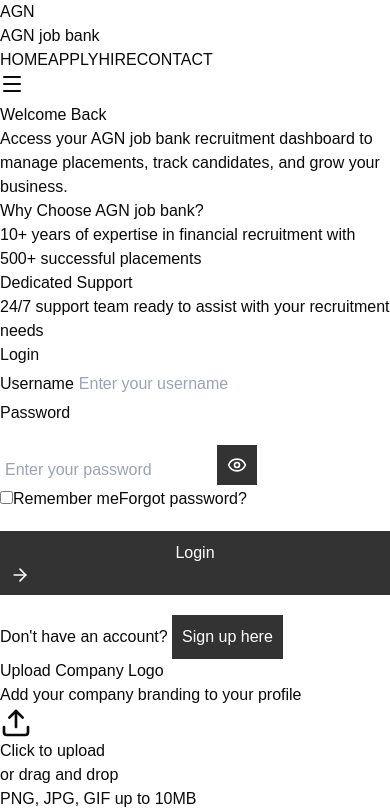
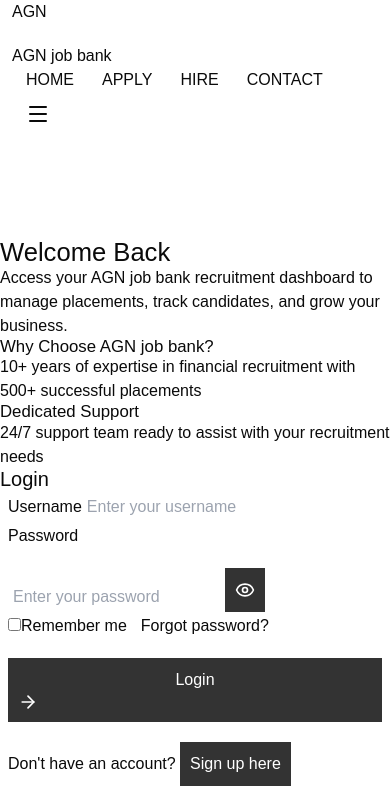
Before and after one commit to Raja-Ayyaz/agn-frontend, a React (Vite) app: page /login in a window 390 px wide. Shown: the top 809 px of the page. Built offline with nearby package versions, Linux system fonts and the light colour scheme.

Commit message:
responsive: mobile nav overlay and responsive container/utilities

```diff
--- a/src/index.css
+++ b/src/index.css
@@ -34,3 +34,94 @@ form button {
 form button:hover {
   background-color: #555;
 }
+
+/* Mobile / responsive improvements */
+html, body {
+  -webkit-text-size-adjust: 100%; /* prevent iOS font autosizing */
+}
+
+/* Make images and media scale within their containers */
+img, picture, video {
+  max-width: 100%;
+  height: auto;
+  display: block;
+}
+
+/* Prevent horizontal scroll caused by long fixed-width elements */
+* {
+  box-sizing: border-box;
+}
+body {
+  overflow-x: hidden;
+}
+
+/* Fluid typography for small screens */
+h1, h2, h3, h4, h5 {
+  line-height: 1.05;
+}
+
+@media (max-width: 640px) {
+  h1 { font-size: 1.6rem; }
+  h2 { font-size: 1.25rem; }
+  h3 { font-size: 1.05rem; }
+
+  /* Larger touch targets */
+  button, a[class], .card-btn {
+    min-height: 44px;
+    padding-left: 14px;
+    padding-right: 14px;
+    font-size: 16px;
+  }
+
+  /* Navigation spacing adjustments */
+  nav .max-w-7xl { padding-left: 12px; padding-right: 12px; }
+
+  /* Make forms use full width on mobile */
+  form { max-width: 100%; padding-left: 8px; padding-right: 8px; }
+  .w-12.h-12 { width: 44px; height: 44px; }
+
+  /* Reduce heavy shadows on mobile for performance */
+  .shadow-xl, .shadow-2xl { box-shadow: none !important; }
+}
+
+/* Make sure fixed nav doesn't cover content on smaller screens */
+.fixed { position: sticky; top: 0; z-index: 60; }
+
+/* Small utility to vertically center hero text on mobile */
+@media (max-width: 480px) {
+  .pt-32 { padding-top: 6rem; }
+  .pb-20 { padding-bottom: 3rem; }
+}
+
+/* Mobile full-screen nav overlay (toggle by adding .mobile-nav-open to body) */
+.mobile-nav-overlay {
+  position: fixed;
+  inset: 0;
+  background: rgba(0,0,0,0.6);
+  z-index: 70;
+  display: none;
+  align-items: center;
+  justify-content: center;
+}
+.mobile-nav-overlay .menu {
+  background: white;
+  width: 90%;
+  max-width: 420px;
+  border-radius: 12px;
+  padding: 20px;
+}
+.mobile-nav-open .mobile-nav-overlay { display: flex; }
+
+/* Responsive container widths */
+@media (min-width: 640px) {
+  .container { max-width: 640px; margin: 0 auto; }
+}
+@media (min-width: 768px) {
+  .container { max-width: 768px; }
+}
+@media (min-width: 1024px) {
+  .container { max-width: 1024px; }
+}
+
+/* Utility to ensure large buttons wrap nicely on narrow screens */
+.btn-wrap { white-space: normal; }
```
